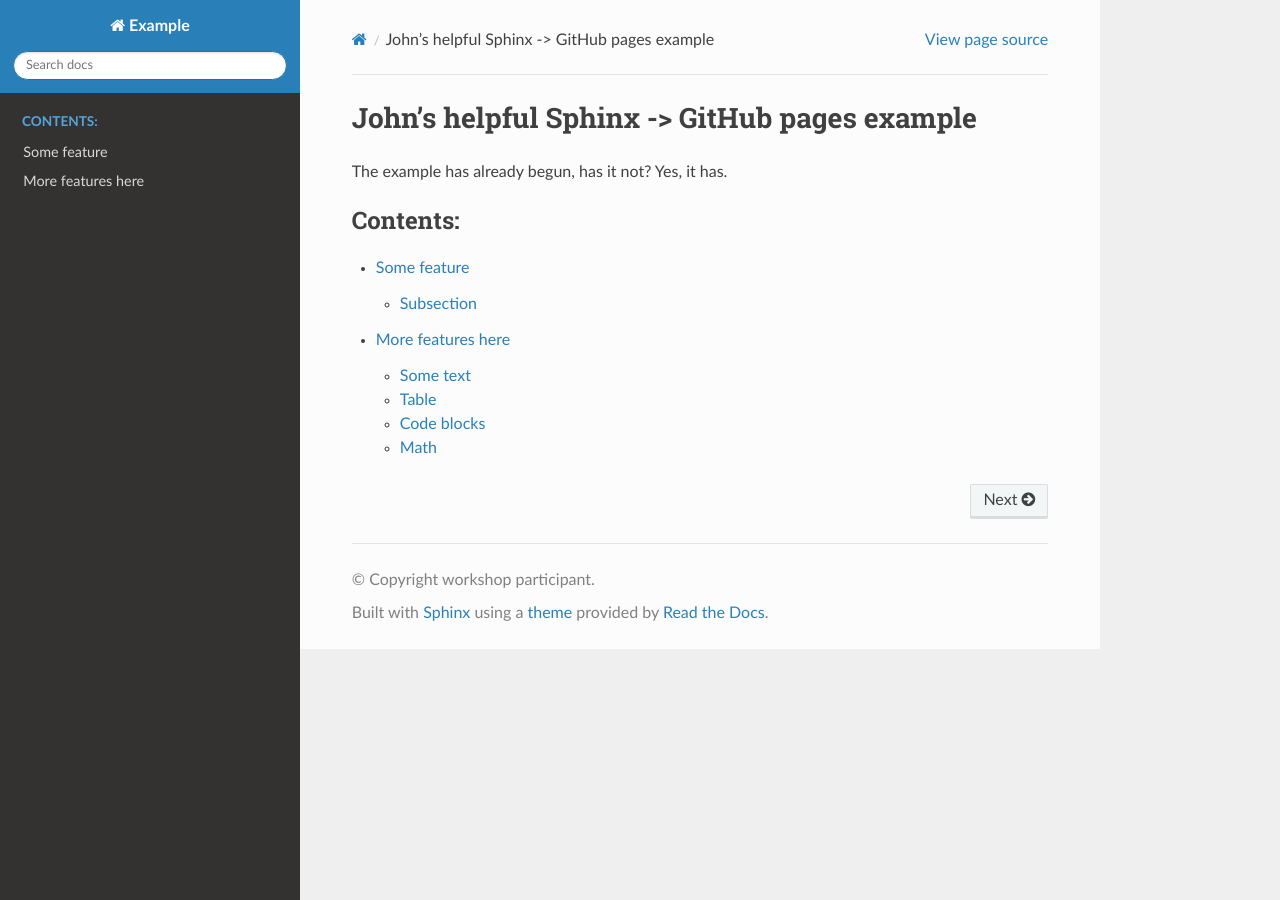
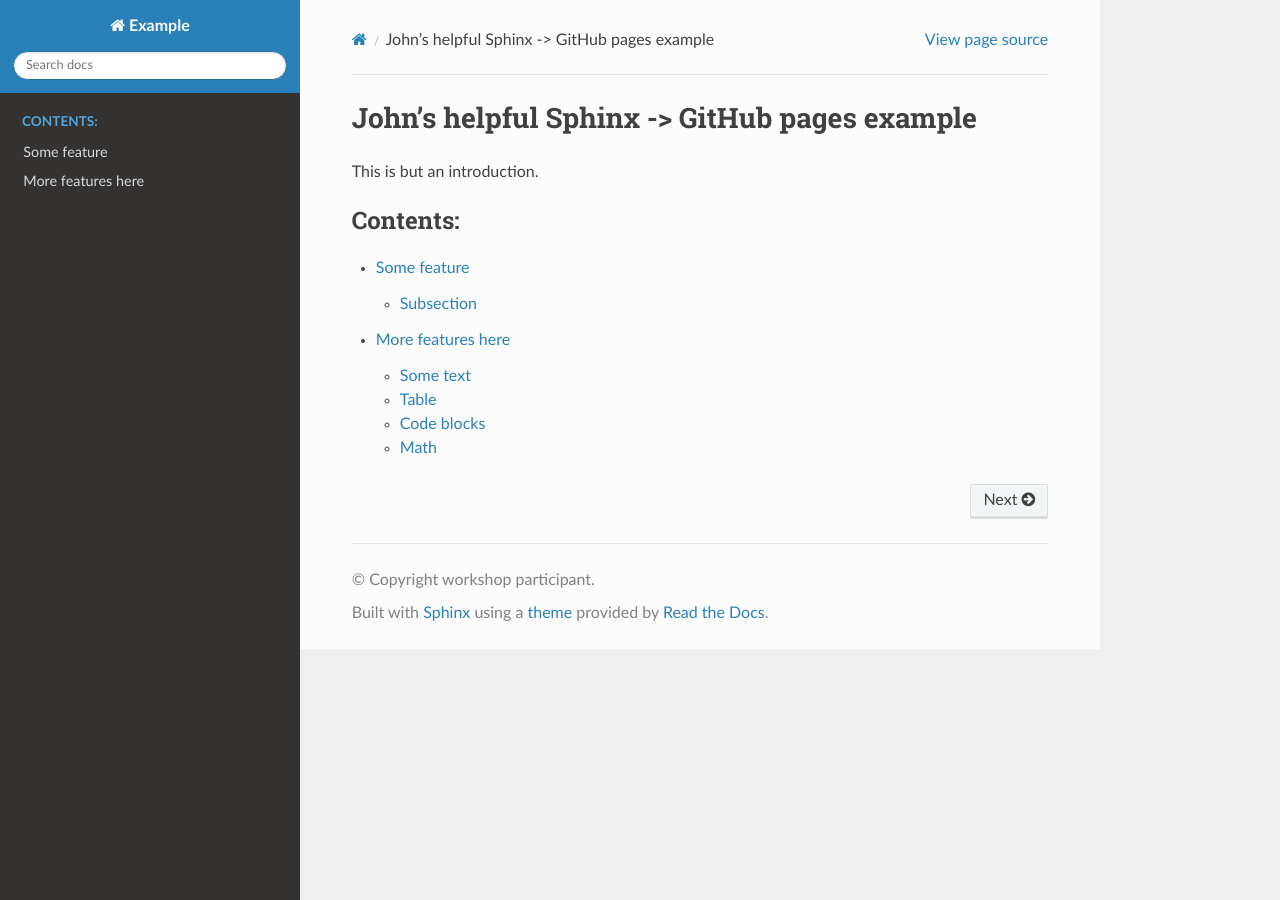
Before and after one commit to mo-johnmo/documentation-example, a Sphinx documentation site: the page built from doc/index.rst, in a window 1280 px wide. Built offline with Sphinx 7.4.7 and the Read the Docs theme 3.1.0, drawn with Linux system fonts in a browser that asks for light colours.

Commit message:
but an introduction

```diff
--- a/doc/index.rst
+++ b/doc/index.rst
@@ -5,9 +5,7 @@
 
 John's helpful Sphinx -> GitHub pages example
 =============================================
-
-The example has already begun, has it not?
-Yes, it has.
+This is but an introduction.
 
 .. toctree::
    :maxdepth: 3
```
